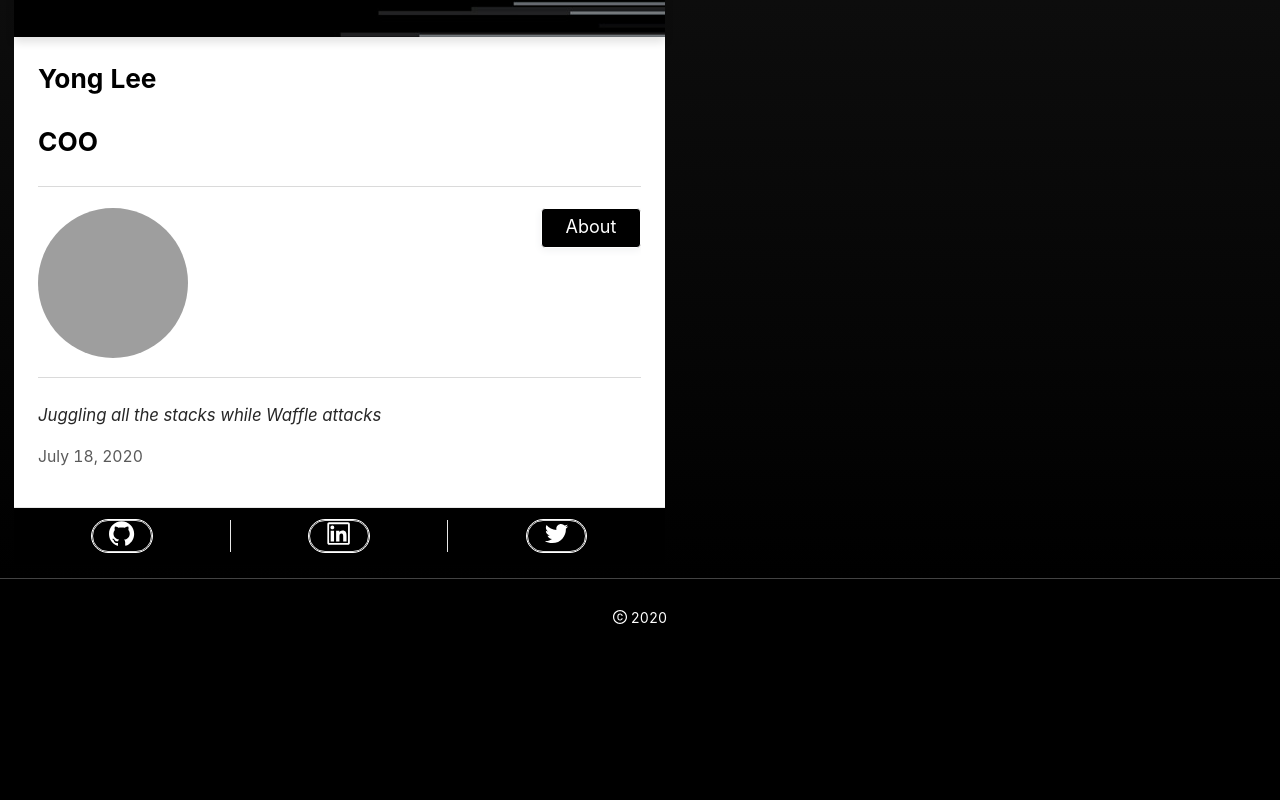
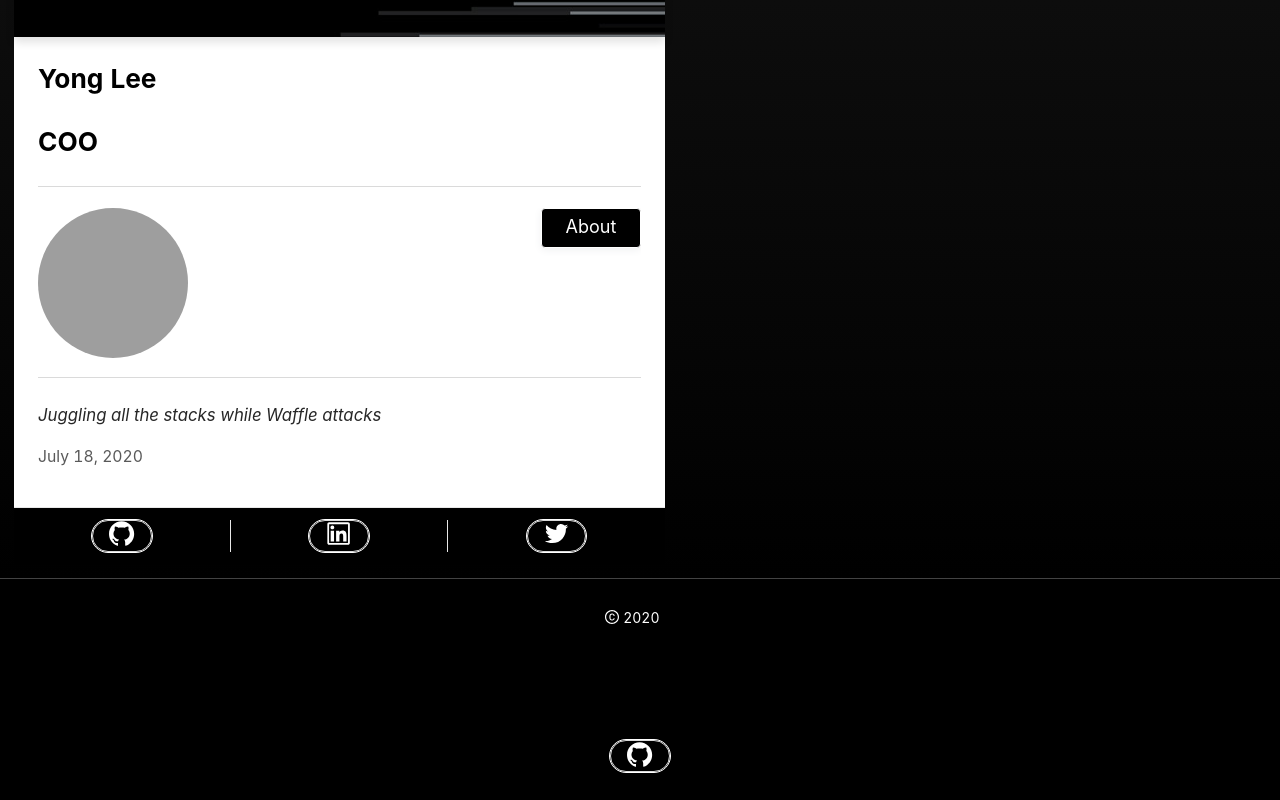
Before and after one commit to DopamineDriven/wcd-ssg-antd, a Next.js app: page / in a window 1280 px wide. Shown: the part 2401-3201 px from the top of the page. Before the commit the page ends 3057 px from the top, so only its background shows below. Built offline with nearby package versions, Linux system fonts and the light colour scheme; grey boxes are pictures that could not be loaded.

Commit message:
alert-preview incorporated

```diff
--- a/components/Footer.tsx
+++ b/components/Footer.tsx
@@ -1,19 +1,24 @@
 import React from 'react';
 import Layout from 'antd/lib/layout';
 import CopyrightCircleOutlined from '@ant-design/icons/CopyrightCircleOutlined';
+import Alert from './alert';
+
+interface Props {
+	preview?: boolean;
+}
 
 const { Footer } = Layout;
 
-const FixedFooter = () => {
+const FixedFooter = ({ preview }: Props) => {
 	const currentYear = new Date().getFullYear();
 	return (
-
-			<Footer className='align-center text-center fff ft-3 bg-black px-0 footer'>
-				<CopyrightCircleOutlined />
-				&nbsp;
-				{currentYear}
-			</Footer>
-
+		<Footer className='align-center text-center fff ft-3 bg-black px-0 footer'>
+			<CopyrightCircleOutlined />
+			&nbsp;
+			{currentYear}
+			&nbsp;&nbsp;&nbsp;&nbsp;
+			<Alert preview={preview} />
+		</Footer>
 	);
 };
 
--- a/components/Layout.tsx
+++ b/components/Layout.tsx
@@ -2,20 +2,19 @@ import { ReactNode } from 'react';
 import Meta from './meta';
 import Footer from './footer';
 
-
-
 type Props = {
 	children: ReactNode;
+	preview?: boolean;
 };
 
-const AppLayout = ({ children }: Props) => {
+const AppLayout = ({ children, preview }: Props) => {
 	return (
 		<>
 			<Meta />
 			<div className='app-layout'>
 				<main>{children}</main>
 			</div>
-			<Footer />
+			<Footer preview={preview} />
 		</>
 	);
 };
--- a/pages/index.tsx
+++ b/pages/index.tsx
@@ -14,9 +14,10 @@ import Divider from 'antd/lib/divider';
 type Props = {
 	props: string | number;
 	allPosts: Post[];
+	preview?: boolean;
 };
 
-const Index = ({ allPosts, props }: Props) => {
+const Index = ({ allPosts, preview, props }: Props) => {
 	const posts = allPosts;
 	const indexCards = posts.map(post => (
 		<IndexCard
@@ -31,7 +32,7 @@ const Index = ({ allPosts, props }: Props) => {
 	));
 	return (
 		<>
-			<AppLayout>
+			<AppLayout preview={preview}>
 				<Head>
 					<title>Windy City Devs</title>
 				</Head>
--- a/pages/posts/[slug].tsx
+++ b/pages/posts/[slug].tsx
@@ -25,7 +25,7 @@ const Post = ({ post, preview, props }: Props) => {
 		return <ErrorPage statusCode={404} />;
 	}
 	return (
-		<AppLayout>
+		<AppLayout preview={preview}>
 			<Affix offsetTop={0} className='affix-header'>
 				<FixedHeader props={props} />
 			</Affix>
```
